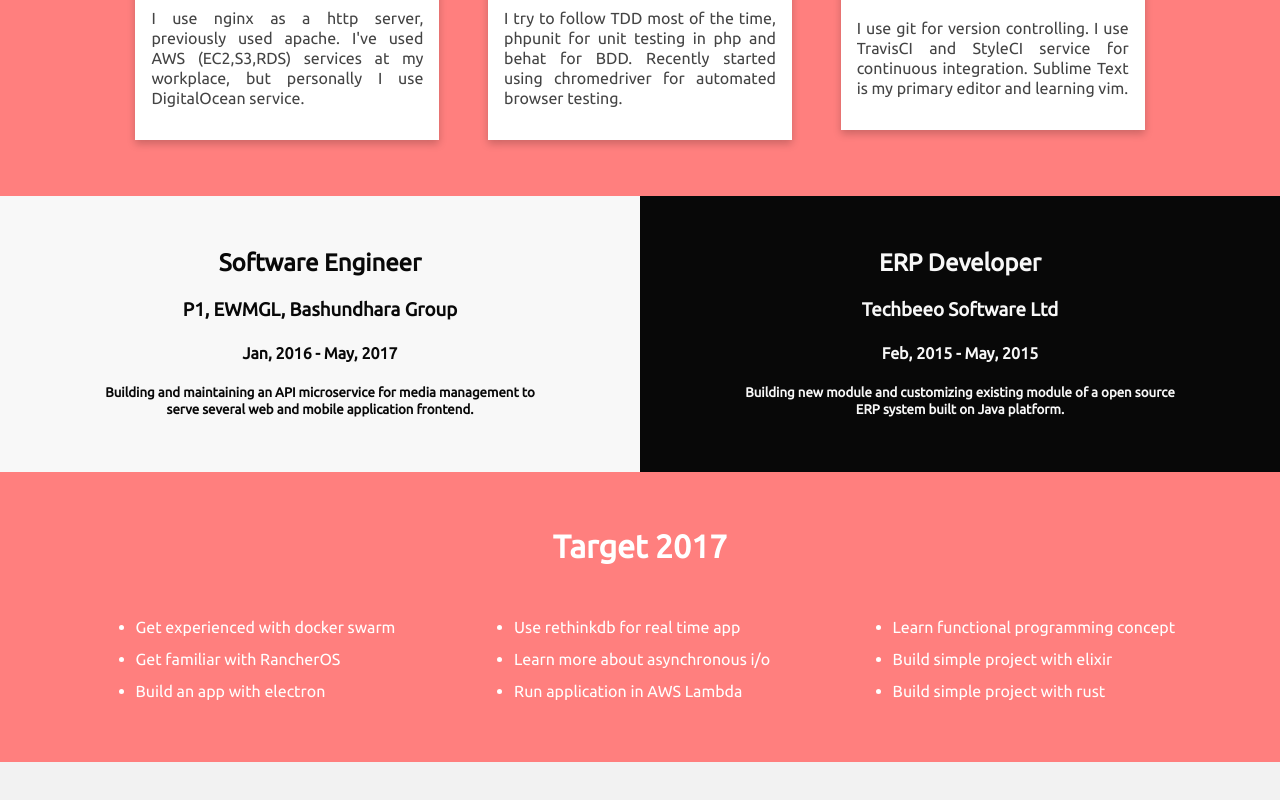
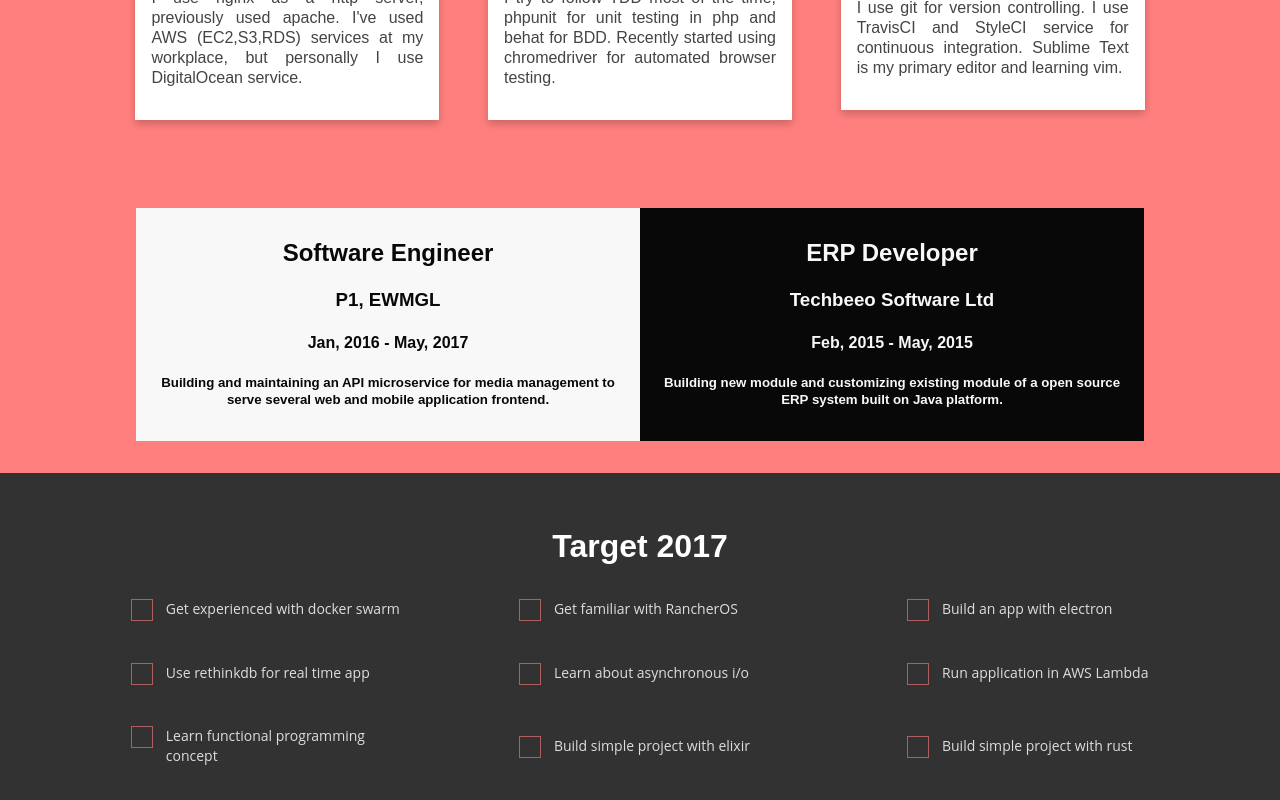
Before and after one commit to Hasnayeen/src-gh-page, a React (Create React App) app: page / in a window 1280 px wide. Shown: the part 1120-1920 px from the top of the page. Before the commit the page ends 1882 px from the top, so only its background shows below. Built offline with nearby package versions, Linux system fonts and the light colour scheme.

Commit message:
Update target section markup and style

```diff
--- a/src/App.css
+++ b/src/App.css
@@ -1,4 +1,4 @@
-@import url('https://fonts.googleapis.com/css?family=Ubuntu');
+/*@import url('https://fonts.googleapis.com/css?family=Ubuntu');*/
 
 body {
   margin-left: auto;
--- a/src/Components/Experience.css
+++ b/src/Components/Experience.css
@@ -1,16 +1,25 @@
+.experience {
+    background-color: #ff7f7e;
+    padding: 2rem 8.5rem;
+    display: flex;
+    justify-content: center;
+    align-items: center;
+    flex-direction: row;
+    flex-wrap: wrap;
+    clear: both;
+}
+
 .experience-content {
-    padding: 5% 15%;
+    padding: 2%;
 }
 
 .experience-left {
-    float: left;
     width: 50%;
     background-color: #f8f8f8;
     color: #080808;
 }
 
 .experience-right {
-    float: right;
     width: 50%;
     background-color: #080808;
     color: #f8f8f8;
--- a/src/Components/Experience.js
+++ b/src/Components/Experience.js
@@ -8,7 +8,7 @@ export default class Experience extends Component {
                 <div className="experience-left">
                     <div className="experience-content">
                         <h2>Software Engineer</h2>
-                        <h3>P1, EWMGL, Bashundhara Group</h3>
+                        <h3>P1, EWMGL</h3>
                         <h4>Jan, 2016 - May, 2017</h4>
                         <h5>Building and maintaining an API microservice for media management to serve several web and mobile application frontend.</h5>
                     </div>
--- a/src/Components/Roadmap.css
+++ b/src/Components/Roadmap.css
@@ -1,27 +1,73 @@
 .roadmap {
-    background-color: #ff7f7e;
+    background-color: #323232;
     padding: 2rem;
     clear: both;
     color: #ffffff;
 }
 
 .roadmap-card {
-    margin: 0% 2%;
     transition: 0.3s;
     min-height: 60px;
+}
+
+.list {
     display: flex;
     justify-content: center;
     align-items: center;
     flex-wrap: wrap;
+    flex-direction: row;
+    text-align: left;
+    line-height: 2rem;
 }
 
-.list {
-    margin: 2%;
-    text-align: left;
+.list li {
     width: 25%;
-    line-height: 2rem;
+    padding: 1% 4%;
+    list-style-type: none;
 }
 
 .roadmap-heading {
     width: 100%;
 }
+
+input[type="checkbox"] { display: none; }
+
+input[type="checkbox"] + label {
+  display: block;
+  position: relative;
+  padding-left: 35px;
+  margin-left: 2%;
+  margin-bottom: 20px;
+  font: 14px/20px 'Open Sans', Arial, sans-serif;
+  color: #ddd;
+  cursor: pointer;
+  -webkit-user-select: none;
+  -moz-user-select: none;
+  -ms-user-select: none;
+}
+
+input[type="checkbox"] + label:before {
+  content: '';
+  display: block;
+  width: 20px;
+  height: 20px;
+  border: 1px solid #ff7f7e;
+  position: absolute;
+  left: 0;
+  top: 0;
+  opacity: .6;
+  -webkit-transition: all .12s, border-color .08s;
+  transition: all .12s, border-color .08s;
+}
+
+input[type="checkbox"]:checked + label:before {
+  width: 10px;
+  top: -5px;
+  left: 5px;
+  border-radius: 0;
+  opacity: 1;
+  border-top-color: transparent;
+  border-left-color: transparent;
+  -webkit-transform: rotate(45deg);
+  transform: rotate(45deg);
+}
--- a/src/Components/Roadmap.js
+++ b/src/Components/Roadmap.js
@@ -1,5 +1,6 @@
 import React, {Component} from 'react';
 import './Roadmap.css';
+import data from './../target.json';
 
 export default class Roadmap extends Component {
     render() {
@@ -8,37 +9,10 @@ export default class Roadmap extends Component {
                 <div className="roadmap-card">
                     <h1 className="roadmap-heading">Target 2017</h1>
                     <ul className="list">
-                        <li>
-                            Get experienced with docker swarm
-                        </li>
-                        <li>
-                            Get familiar with RancherOS
-                        </li>
-                        <li>
-                            Build an app with electron
-                        </li>
-                    </ul>
-                    <ul className="list">
-                        <li>
-                            Use rethinkdb for real time app
-                        </li>
-                        <li>
-                            Learn more about asynchronous i/o
-                        </li>
-                        <li>
-                            Run application in AWS Lambda
-                        </li>
-                    </ul>
-                    <ul className="list">
-                        <li>
-                            Learn functional programming concept
-                        </li>
-                        <li>
-                            Build simple project with elixir
-                        </li>
-                        <li>
-                            Build simple project with rust
-                        </li>
+                        {data.map((item) =>
+                            <li key={item.id}><input type="checkbox" checked={item.completed}  />
+                            <label>{item.description}</label></li>
+                            )}
                     </ul>
                 </div>
             </div>
--- /dev/null
+++ b/src/target.json
@@ -0,0 +1,47 @@
+[
+    {
+        "id": 1,
+        "description": "Get experienced with docker swarm",
+        "completed": false
+    },
+    {
+        "id": 2,
+        "description": "Get familiar with RancherOS",
+        "completed": false
+    },
+    {
+        "id": 3,
+        "description": "Build an app with electron",
+        "completed": false
+    },
+    {
+        "id": 4,
+        "description": "Use rethinkdb for real time app",
+        "completed": false
+    },
+    {
+        "id": 5,
+        "description": "Learn about asynchronous i/o",
+        "completed": false
+    },
+    {
+        "id": 6,
+        "description": "Run application in AWS Lambda",
+        "completed": false
+    },
+    {
+        "id": 7,
+        "description": "Learn functional programming concept",
+        "completed": false
+    },
+    {
+        "id": 8,
+        "description": "Build simple project with elixir",
+        "completed": false
+    },
+    {
+        "id": 9,
+        "description": "Build simple project with rust",
+        "completed": false
+    }
+]
```
